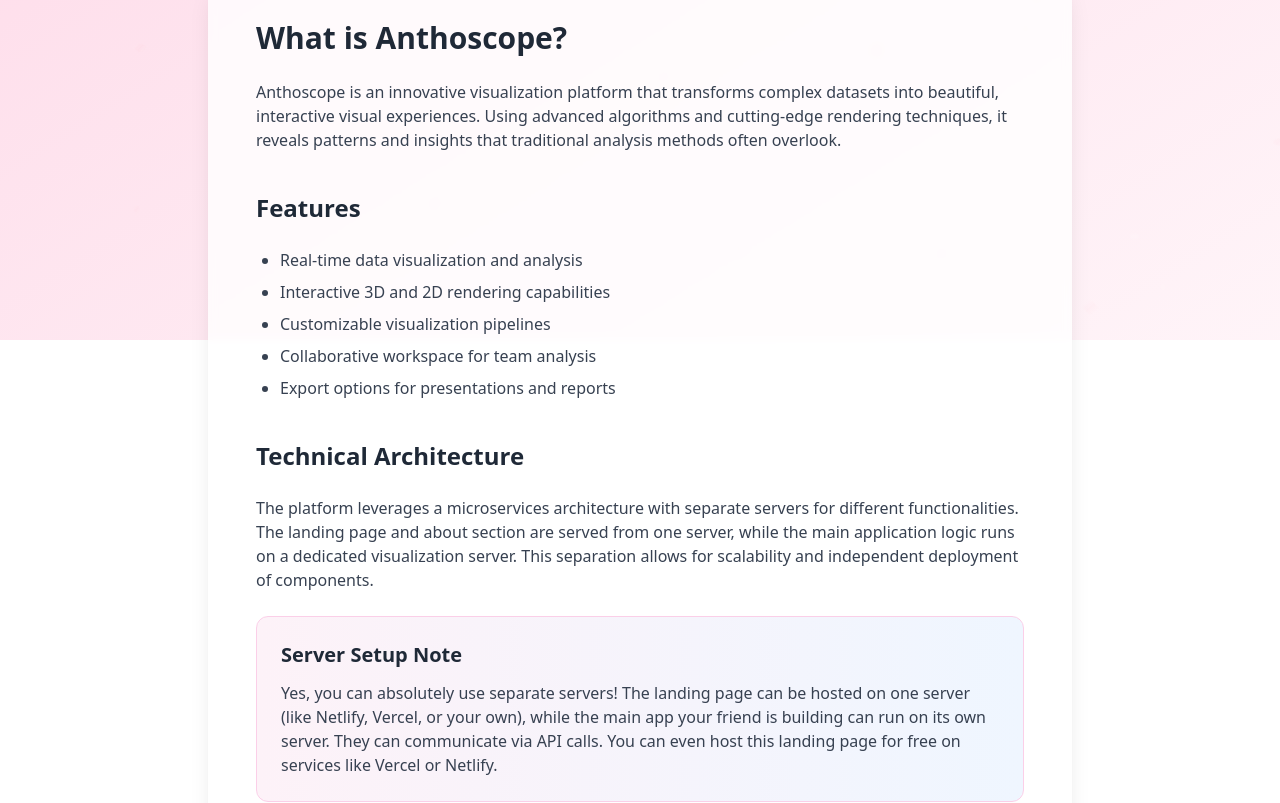
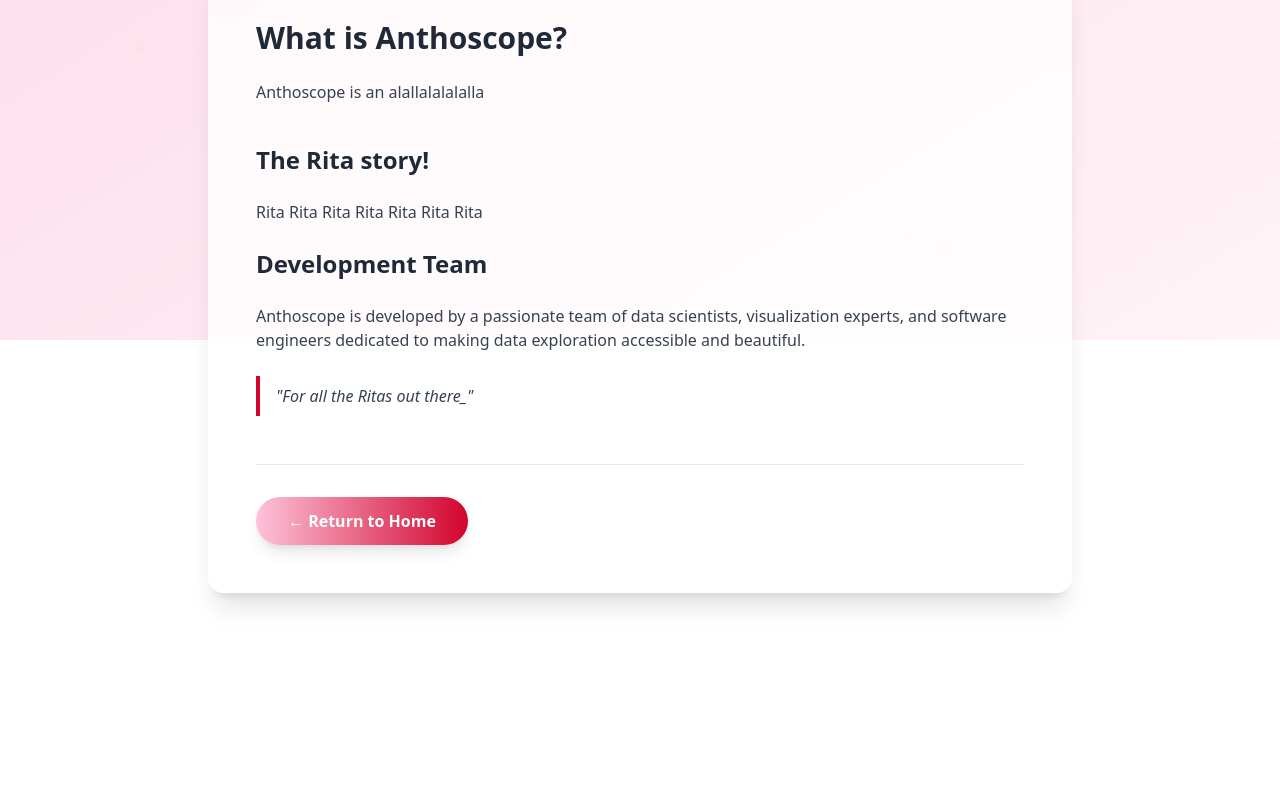
Before and after one commit to Anthoscope/Landing-page, a React (Vite) app: page /about in a window 1280 px wide. Shown: the part 460-1263 px from the top of the page. After the commit the page ends 1117 px from the top, so only its background shows below. Built offline with nearby package versions, Linux system fonts and the light colour scheme; the HTML template or start-up script is replaced by a standard one.

Commit message:
changes in text

```diff
--- a/src/components/AboutPage.jsx
+++ b/src/components/AboutPage.jsx
@@ -36,41 +36,14 @@ const AboutPage = () => {
             <h3 className="text-3xl font-bold text-gray-800">What is Anthoscope?</h3>
 
             <p className="text-gray-700">
-              Anthoscope is an innovative visualization platform that transforms complex datasets
-              into beautiful, interactive visual experiences. Using advanced algorithms and
-              cutting-edge rendering techniques, it reveals patterns and insights that
-              traditional analysis methods often overlook.
+              Anthoscope is an alallalalalalla
             </p>
 
-            <h4 className="text-2xl font-semibold text-gray-800 pt-4">Features</h4>
-
-            <ul className="list-disc pl-6 text-gray-700 space-y-2">
-              <li>Real-time data visualization and analysis</li>
-              <li>Interactive 3D and 2D rendering capabilities</li>
-              <li>Customizable visualization pipelines</li>
-              <li>Collaborative workspace for team analysis</li>
-              <li>Export options for presentations and reports</li>
-            </ul>
-
-            <h4 className="text-2xl font-semibold text-gray-800 pt-4">Technical Architecture</h4>
+            <h4 className="text-2xl font-semibold text-gray-800 pt-4">The Rita story!</h4>
 
             <p className="text-gray-700">
-              The platform leverages a microservices architecture with separate servers for
-              different functionalities. The landing page and about section are served from
-              one server, while the main application logic runs on a dedicated visualization
-              server. This separation allows for scalability and independent deployment of
-              components.
+              Rita Rita Rita Rita Rita Rita Rita
             </p>
-
-            <div className="bg-gradient-to-r from-pink-50 to-blue-50 p-6 rounded-xl border border-pink-200 my-6">
-              <h5 className="text-xl font-semibold text-gray-800 mb-3">Server Setup Note</h5>
-              <p className="text-gray-700">
-                Yes, you can absolutely use separate servers! The landing page can be hosted
-                on one server (like Netlify, Vercel, or your own), while the main app your
-                friend is building can run on its own server. They can communicate via API calls.
-                You can even host this landing page for free on services like Vercel or Netlify.
-              </p>
-            </div>
 
             <h4 className="text-2xl font-semibold text-gray-800">Development Team</h4>
 
@@ -82,8 +55,7 @@ const AboutPage = () => {
 
             <blockquote className="border-l-4 border-cherry-red pl-4 py-2 my-6">
               <p className="text-gray-700 italic">
-                "We believe that every dataset tells a story. Our mission is to give that story
-                a visual voice."
+                "For all the Ritas out there_"
               </p>
             </blockquote>
           </div>
--- a/src/components/LandingPage.jsx
+++ b/src/components/LandingPage.jsx
@@ -43,8 +43,8 @@ const LandingPage = () => {
 
         </div>
 
-        <p className="text-xl md:text-2xl text-gray-600 mb-10 max-w-2xl">
-          Discover the unseen patterns in your data. A visual journey through information.
+        <p className="text-xl md:text-1xl text-light-crimson mb-10 max-w-2xl">
+          Making you happy
         </p>
 
         <button
```
